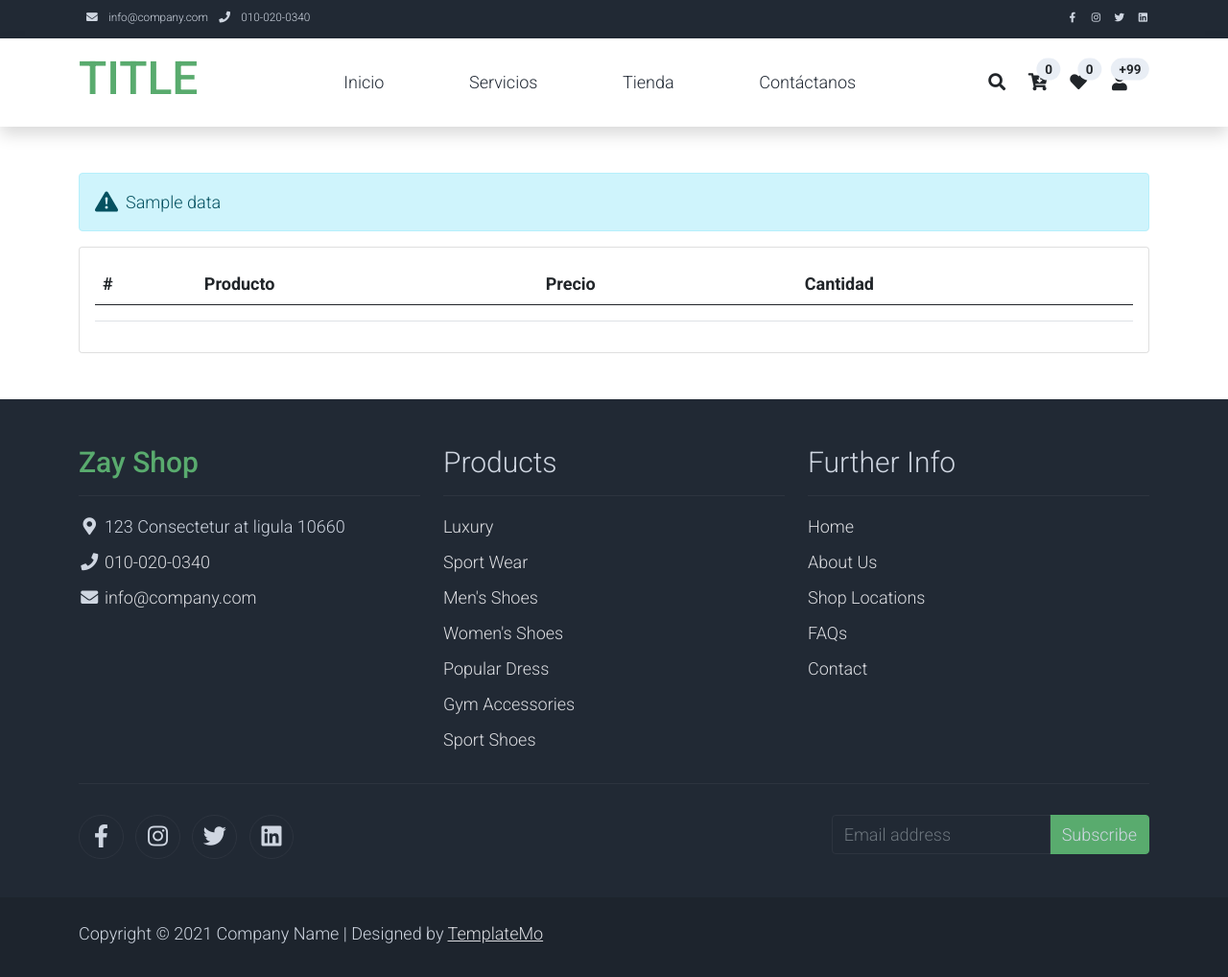
After one commit to RafaelIrabien/TIENDA_VIRTUAL, a PHP site: the page made by Views/principal/deseo.php in a window 1280 px wide. The commit adds this page. Shown: the whole page at 96% size. Run offline with PHP 8.4, Linux system fonts and the light colour scheme; tables that the repository leaves empty or names only in its code hold one stand-in row (values such as "Sample post"); the template is opened without the code that fills it: most values are stand-ins (such as "Sample title", 1, 10 or a date in 2020); lists and menus that the app fills with data are empty; some libraries are stand-ins or nearby versions.

Commit message:
Agregar vista deseo

```diff
--- /dev/null
+++ b/Views/principal/deseo.php
@@ -0,0 +1,61 @@
+<?php
+    include_once "Views/template-principal/header.php";
+
+ ?>
+
+
+    <!-- Start Content -->
+    <div class="container py-5">
+        <div class="alert alert-info d-flex align-items-center" role="alert">
+            <svg xmlns="http://www.w3.org/2000/svg" width="24" height="24" fill="currentColor" class="bi bi-exclamation-triangle-fill flex-shrink-0 me-2" viewBox="0 0 16 16" role="img" aria-label="Warning:">
+                <path d="M8.982 1.566a1.13 1.13 0 0 0-1.96 0L.165 13.233c-.457.778.091 1.767.98 1.767h13.713c.889 0 1.438-.99.98-1.767L8.982 1.566zM8 5c.535 0 .954.462.9.995l-.35 3.507a.552.552 0 0 1-1.1 0L7.1 5.995A.905.905 0 0 1 8 5zm.002 6a1 1 0 1 1 0 2 1 1 0 0 1 0-2z"/>
+            </svg>
+            <div>
+            <?php echo ucfirst($data['title']); ?>
+            </div>
+        </div>
+
+        <div class="row">
+            <div class="col-md-12">
+                <div class="card">
+                    <div class="card-body">
+
+                        <table class="table table-borderer" id="tableListaDeseo">
+                            <thead>
+                                <tr>
+                                    <th>#</th>
+                                    <th>Producto</th>
+                                    <th>Precio</th>
+                                    <th>Cantidad</th>
+                                </tr>
+                            </thead>
+
+                            <tbody>
+                                <tr>
+                                    <td></td>
+                                    <td></td>
+                                    <td></td>
+                                    <td></td>
+                                </tr>
+                            </tbody>
+                        </table>
+
+
+                    </div>
+                </div>
+            </div>
+
+
+        </div>
+    </div>
+    <!-- End Content -->
+
+
+     <?php
+        include_once "Views/template-principal/footer.php";
+
+     ?>
+
+</body>
+
+</html>
--- a/Views/template-principal/header.php
+++ b/Views/template-principal/header.php
@@ -101,7 +101,7 @@ https://templatemo.com/tm-559-zay-shop
                         <i class="fas fa-fw fa-cart-arrow-down text-dark mr-1"></i>
                         <span class="position-absolute top-0 left-100 translate-middle badge rounded-pill bg-light text-dark">0</span>
                     </a>
-                    <a class="nav-icon position-relative text-decoration-none" href="#">
+                    <a class="nav-icon position-relative text-decoration-none" href="<?php echo BASE_URL . 'principal/deseo'; ?>">
                         <i class="fas fa-fw fa-heart text-dark mr-1"></i>
                         <span class="position-absolute top-0 left-100 translate-middle badge rounded-pill bg-light text-dark" id="btnCantidadDeseo">0</span>
                     </a>
```
Also changed, not shown: Controllers/Principal.php (+7 -0 lines).
